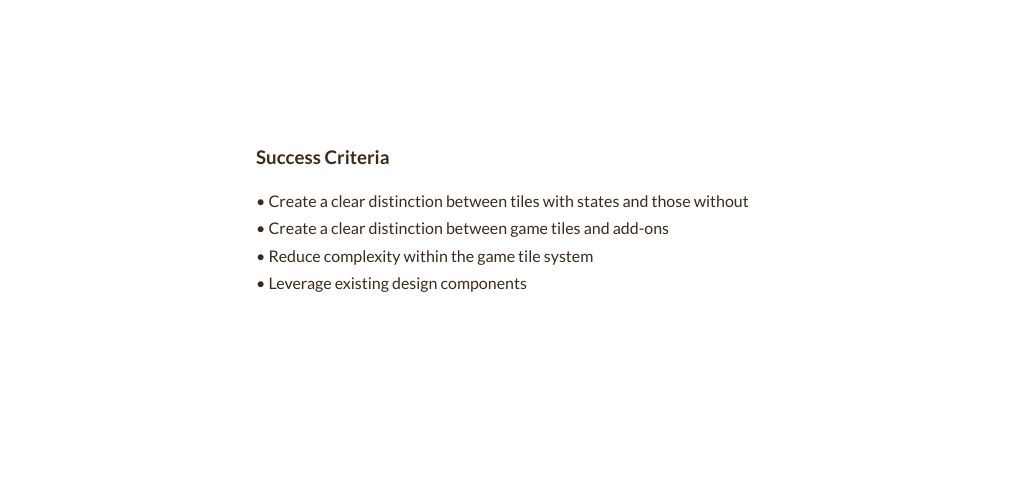
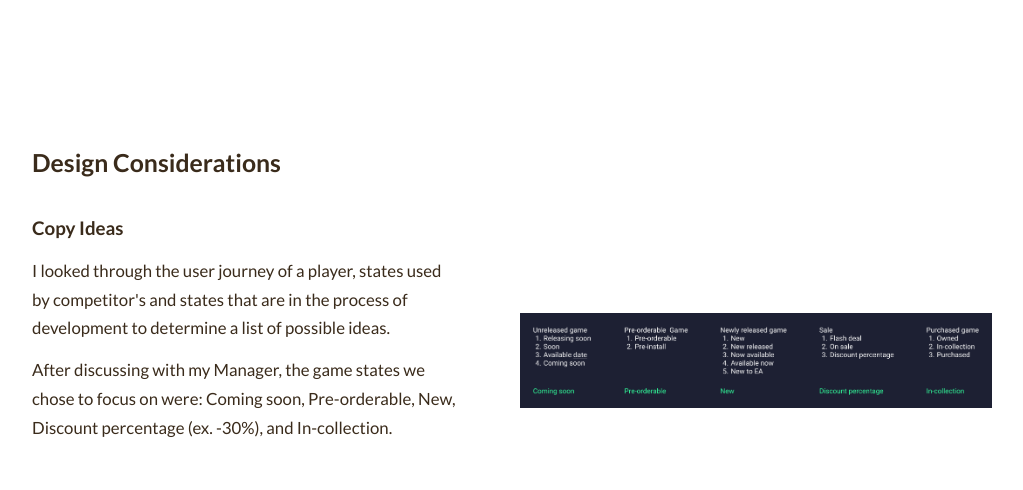
Before and after one commit to soph03/Portfolio, a plain HTML site: page ea.html in a window 1280 px wide. Shown: the part 5784-6274 px from the top of the page, without its empty margins (128-1151 px from the left). Drawn offline with Linux system fonts and the light colour scheme.

Commit message:
ea comment out

```diff
--- a/ea.html
+++ b/ea.html
@@ -264,7 +264,7 @@
 
 	</section> <!-- existing-apps-trackling-->
 
-
+<!--
 	<section>
 		<div class="center-container-vscia">
 		<div class = "project-item">
@@ -277,9 +277,9 @@
 				<li>Leverage existing design components</li>
 			</ol>
 
-		</div> <!-- project-item -->
-		</div> <!-- center-container-vscia -->
-	</section>
+		</div>
+		</div>
+	</section> -->
 
 
 	<!-- Design Ideas -->
```
